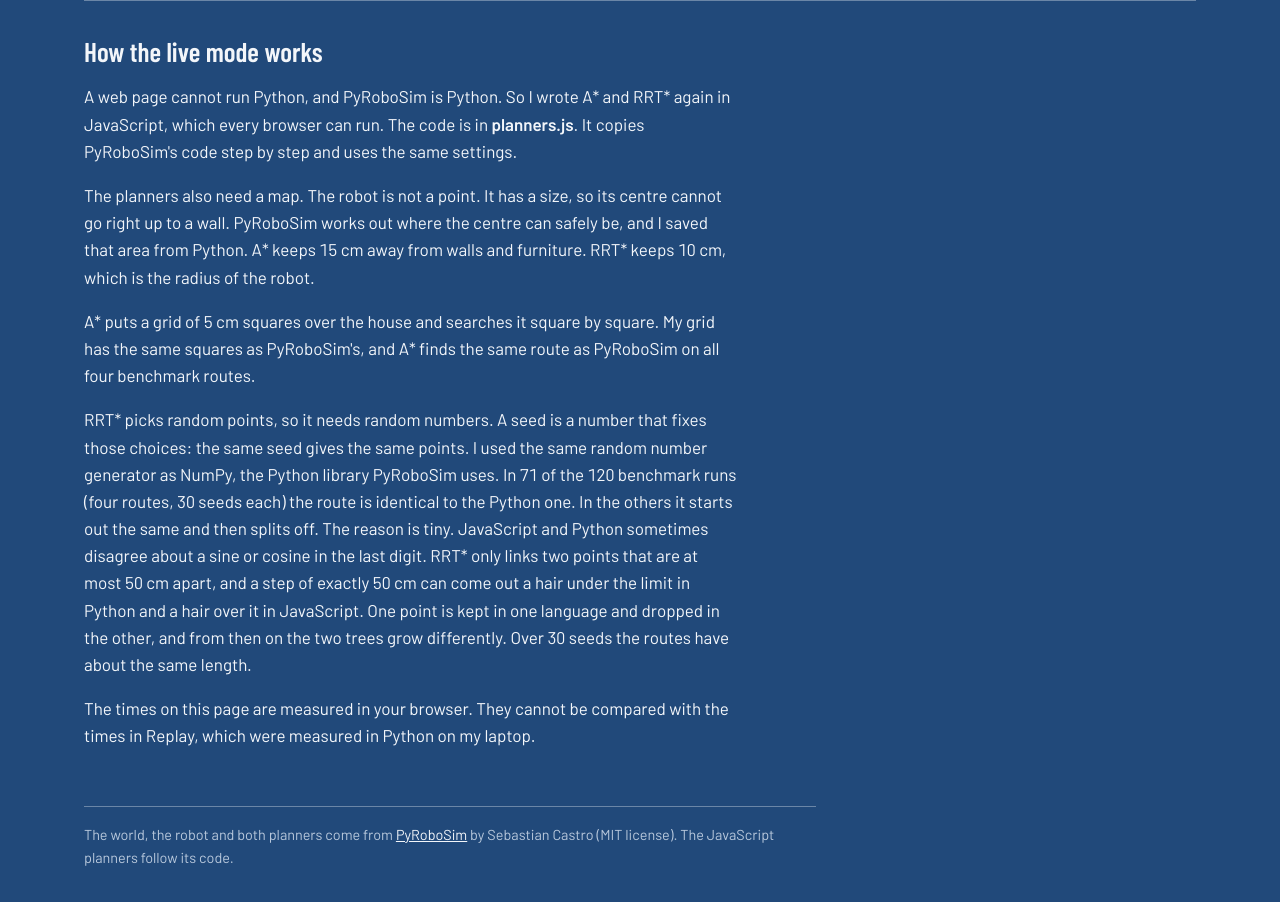
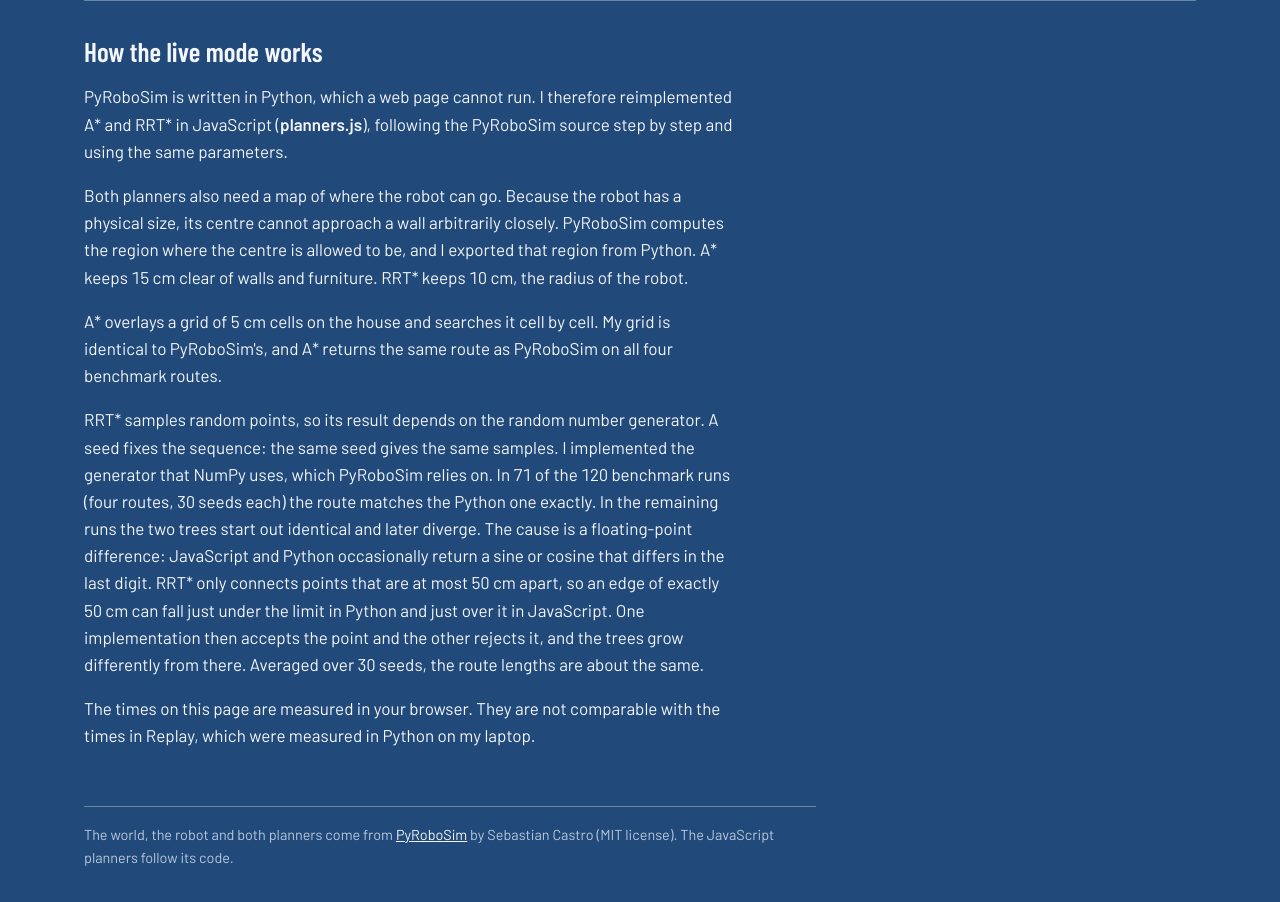
Before and after one commit to RafaCMur/navbench, a plain HTML site: page web/live.html in a window 1280 px wide. Shown: the part 1159-2061 px from the top of the page. Drawn offline with nearby package versions, Linux system fonts and the light colour scheme.

Commit message:
live page text: more formal wording

```diff
--- a/web/live.html
+++ b/web/live.html
@@ -70,11 +70,11 @@
 
   <section class="text">
     <h2>How the live mode works</h2>
-    <p>A web page cannot run Python, and PyRoboSim is Python. So I wrote A* and RRT* again in JavaScript, which every browser can run. The code is in <code>planners.js</code>. It copies PyRoboSim's code step by step and uses the same settings.</p>
-    <p>The planners also need a map. The robot is not a point. It has a size, so its centre cannot go right up to a wall. PyRoboSim works out where the centre can safely be, and I saved that area from Python. A* keeps 15 cm away from walls and furniture. RRT* keeps 10 cm, which is the radius of the robot.</p>
-    <p>A* puts a grid of 5 cm squares over the house and searches it square by square. My grid has the same squares as PyRoboSim's, and A* finds the same route as PyRoboSim on all four benchmark routes.</p>
-    <p>RRT* picks random points, so it needs random numbers. A seed is a number that fixes those choices: the same seed gives the same points. I used the same random number generator as NumPy, the Python library PyRoboSim uses. In 71 of the 120 benchmark runs (four routes, 30 seeds each) the route is identical to the Python one. In the others it starts out the same and then splits off. The reason is tiny. JavaScript and Python sometimes disagree about a sine or cosine in the last digit. RRT* only links two points that are at most 50 cm apart, and a step of exactly 50 cm can come out a hair under the limit in Python and a hair over it in JavaScript. One point is kept in one language and dropped in the other, and from then on the two trees grow differently. Over 30 seeds the routes have about the same length.</p>
-    <p>The times on this page are measured in your browser. They cannot be compared with the times in Replay, which were measured in Python on my laptop.</p>
+    <p>PyRoboSim is written in Python, which a web page cannot run. I therefore reimplemented A* and RRT* in JavaScript (<code>planners.js</code>), following the PyRoboSim source step by step and using the same parameters.</p>
+    <p>Both planners also need a map of where the robot can go. Because the robot has a physical size, its centre cannot approach a wall arbitrarily closely. PyRoboSim computes the region where the centre is allowed to be, and I exported that region from Python. A* keeps 15 cm clear of walls and furniture. RRT* keeps 10 cm, the radius of the robot.</p>
+    <p>A* overlays a grid of 5 cm cells on the house and searches it cell by cell. My grid is identical to PyRoboSim's, and A* returns the same route as PyRoboSim on all four benchmark routes.</p>
+    <p>RRT* samples random points, so its result depends on the random number generator. A seed fixes the sequence: the same seed gives the same samples. I implemented the generator that NumPy uses, which PyRoboSim relies on. In 71 of the 120 benchmark runs (four routes, 30 seeds each) the route matches the Python one exactly. In the remaining runs the two trees start out identical and later diverge. The cause is a floating-point difference: JavaScript and Python occasionally return a sine or cosine that differs in the last digit. RRT* only connects points that are at most 50 cm apart, so an edge of exactly 50 cm can fall just under the limit in Python and just over it in JavaScript. One implementation then accepts the point and the other rejects it, and the trees grow differently from there. Averaged over 30 seeds, the route lengths are about the same.</p>
+    <p>The times on this page are measured in your browser. They are not comparable with the times in Replay, which were measured in Python on my laptop.</p>
   </section>
 </main>
 
```
